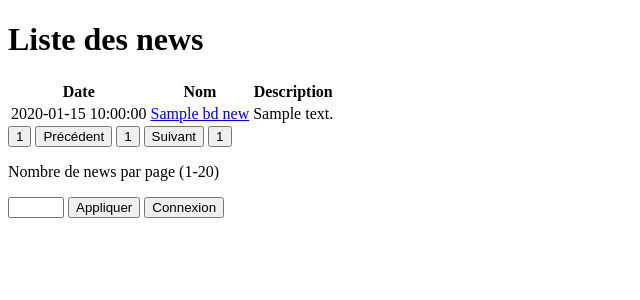
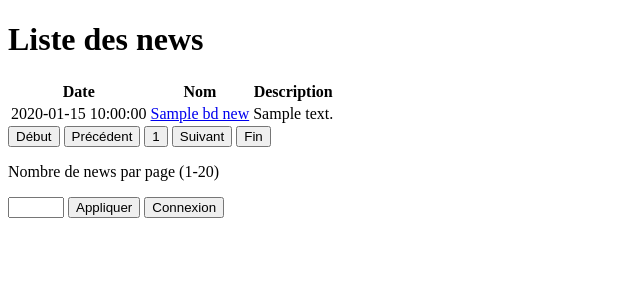
Before and after one commit to HugFournier/PHP_Project-1, a PHP site: template vues/vueNews.php in a window 1280 px wide. Shown: the top 300 px of the page, without its empty margins (0-640 px from the left). Run offline with PHP 8.4, Linux system fonts and the light colour scheme; the template is opened without the code that fills it: most values are stand-ins (such as "Sample title", 1, 10 or a date in 2020); data that the repository does not hold is empty.

Commit message:
Petit fix

```diff
--- a/vues/vueNews.php
+++ b/vues/vueNews.php
@@ -42,14 +42,14 @@ global $front;
 
     <!-- Les boutons que tu voulais tant -->
     <input class='border-intermediate inline' type='BUTTON' onclick="window.location.href='?action=listerNews&page=1'"
-           value='1'>
+           value='Début'>
     <input class='border-intermediate inline' type='BUTTON'
            onclick="window.location.href='?action=listerNews&page=<?php echo($currentPage - 1) ?>'" value='Précédent'>
     <input class='border-intermediate inline' type='BUTTON' value='<?php echo $currentPage ?>'>
     <input class='border-intermediate inline' type='BUTTON'
            onclick="window.location.href='?action=listerNews&page=<?php echo($currentPage + 1) ?>'" value='Suivant'>
     <input class='border-intermediate inline' type='BUTTON'
-           onclick="window.location.href='?action=listerNews&page=<?php echo $nbPage ?>'" value='<?php echo $nbPage ?>'>
+           onclick="window.location.href='?action=listerNews&page=<?php echo $nbPage ?>'" value='Fin'>
 
     <!-- Changement de taille et bouton de connexion -->
     <form attr-top="SPACED" attr-bottom="SPACED" method="POST" action='index.php?action=changerTaillePage&page=0'>
```
